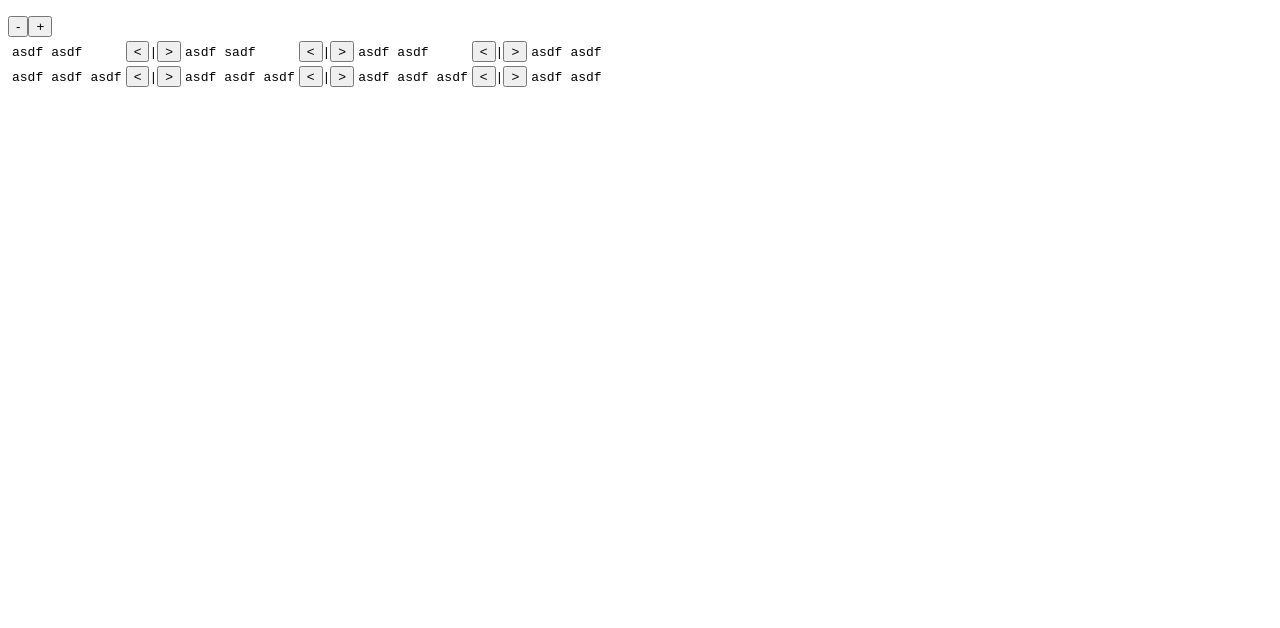
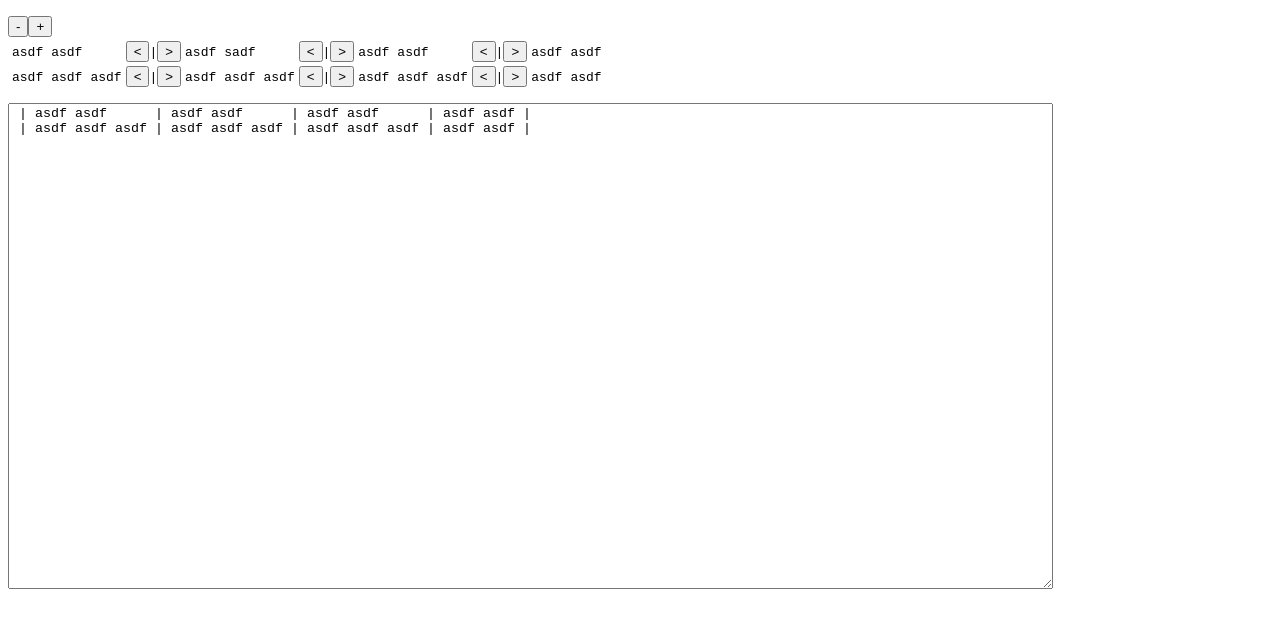
Before and after one commit to dannythorne/TextGrid2MarkdownTable, a plain HTML site: page text2mdtable.html in a window 1280 px wide. Both pictures are taken after a click on the button "Make Table". Drawn offline with Linux system fonts and the light colour scheme.

Commit message:
markdown in textarea for copying

```diff
--- a/text2mdtable.html
+++ b/text2mdtable.html
@@ -9,6 +9,9 @@
 </div>
 
 <div id="table">
+</div>
+
+<div id="markdown">
 </div>
 
 <script>
@@ -53,6 +56,9 @@ function make_table_interface()
 
   var table = document.getElementById("table");
   table.style.marginTop = "1em";
+
+  var markdown = document.getElementById("markdown");
+  markdown.style.marginTop = "1em";
 
   // remove the form
   var form = document.getElementsByTagName("form");
@@ -226,10 +232,18 @@ function make_table()
     container.removeChild(container.firstChild);
   }
 
+  var markdown = document.getElementById("markdown");
+  while( markdown.childNodes.length > 0)
+  {
+    markdown.removeChild(markdown.firstChild);
+  }
+
   var row;
   var cell;
   var word;
   var button;
+
+  var i, j;
 
   for( iline=0; iline<num_rows; iline++)
   {
@@ -254,7 +268,14 @@ function make_table()
         word.style.paddingRight = "2px";
         word.style.marginLeft = "2px";
         word.style.marginRight = "2px";
-        word.innerHTML += str[iline][iword];
+        word.innerHTML += str[iline][iword].substr(0,4);
+        if( str[iline][iword].length < 4)
+        {
+          for( j=4; j>str[iline][iword].length; j--)
+          {
+            word.innerHTML += "&nbsp;";
+          }
+        }
         iword++;
 
       }
@@ -294,6 +315,7 @@ function make_table()
   }
   container.style.fontFamily = "monospace";
 
+  put_markdown_in_textarea_for_copying();
 }
 
 function add_a_column()
@@ -301,13 +323,13 @@ function add_a_column()
   if( num_cols<max_words_per_line)
   {
     num_cols++;
-    document.getElementById("console").innerHTML += "["+num_cols+"]";
+    //document.getElementById("console").innerHTML += "["+num_cols+"]";
     compute_table();
     make_table();
   }
   else
   {
-    document.getElementById("console").innerHTML += "["+num_cols+"]";
+    //document.getElementById("console").innerHTML += "["+num_cols+"]";
   }
 }
 
@@ -316,13 +338,13 @@ function del_a_column()
   if( num_cols > 1)
   {
     num_cols--;
-    document.getElementById("console").innerHTML += "["+num_cols+"]";
+    //document.getElementById("console").innerHTML += "["+num_cols+"]";
     compute_table();
     make_table();
   }
   else
   {
-    document.getElementById("console").innerHTML += "["+num_cols+"]";
+    //document.getElementById("console").innerHTML += "["+num_cols+"]";
   }
 }
 
@@ -337,7 +359,7 @@ function move_partition_left( my)
     words_per_cell[ row ][ col+1 ]++;
     compute_max_words_per_cell_per_column();
     make_table();
-    document.getElementById("console").innerHTML += "left";
+    //document.getElementById("console").innerHTML += "left";
   }
 }
 
@@ -348,7 +370,7 @@ function move_partition_right( my)
   var col = parseInt(i[1]);
   if( words_per_cell[ row ][ col+1 ] > 0)
   {
-    document.getElementById("console").innerHTML += "right";
+    //document.getElementById("console").innerHTML += "right";
     words_per_cell[ row ][ col   ]++;
     words_per_cell[ row ][ col+1 ]--;
     compute_max_words_per_cell_per_column();
@@ -356,6 +378,87 @@ function move_partition_right( my)
   }
 }
 
+function put_markdown_in_textarea_for_copying()
+{
+  var markdown = document.getElementById("markdown");
+
+  var chars_per_cell = [];
+  var max_chars_per_cell_per_column = [];
+
+  var iline;
+  var iword;
+  var icol;
+
+  // count chars per cell
+  for( iline=0; iline<num_rows; iline++)
+  {
+    chars_per_cell[iline] = [];
+
+    iword = 0;
+
+    for( icol=0; icol<num_cols; icol++)
+    {
+      chars_per_cell[iline][icol] = 0;
+      for( i=0; i<words_per_cell[iline][icol]; i++)
+      {
+        chars_per_cell[iline][icol] += str[iline][iword].length;
+        iword++;
+      }
+      chars_per_cell[iline][icol] += words_per_cell[iline][icol]-1; // count the in between spaces
+    }
+  }
+
+  // compute max chars per cell per column
+  for( icol=0; icol<num_cols; icol++)
+  {
+    max_chars_per_cell_per_column[icol] = 0;
+
+    for( iline=0; iline<num_rows; iline++)
+    {
+      if( max_chars_per_cell_per_column[icol] < chars_per_cell[iline][icol])
+      {
+        max_chars_per_cell_per_column[icol] = chars_per_cell[iline][icol];
+      }
+    }
+  }
+
+  // accumulate textarea value string
+  var val = "";
+
+  for( iline=0; iline<num_rows; iline++)
+  {
+    val+=" | ";
+
+    for( icol=0; icol<num_cols; icol++)
+    {
+      iword = 0;
+      for( i=0; i<words_per_cell[iline][icol]; i++)
+      {
+        val+=str[iline][iword];
+        if( i<words_per_cell[iline][icol]-1)
+        {
+          val+=" ";
+        }
+        iword++;
+      }
+
+      for( i=max_chars_per_cell_per_column[icol]; i>chars_per_cell[iline][icol]; i--)
+      {
+        val+=" ";
+      }
+      val+=" | ";
+    }
+    val += "\n";
+  }
+
+  var textarea = document.createElement("textarea");
+  textarea.value = val;
+  textarea.rows = "32";
+  textarea.cols = "128";
+  textarea.style.fontFamily = "monospace";
+  markdown.appendChild(textarea);
+}
+
 </script>
 
 </body>
```
